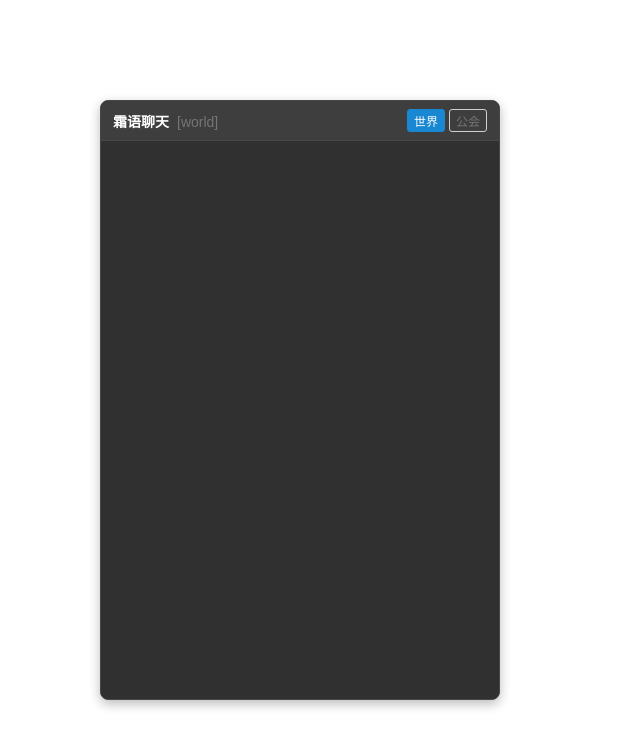
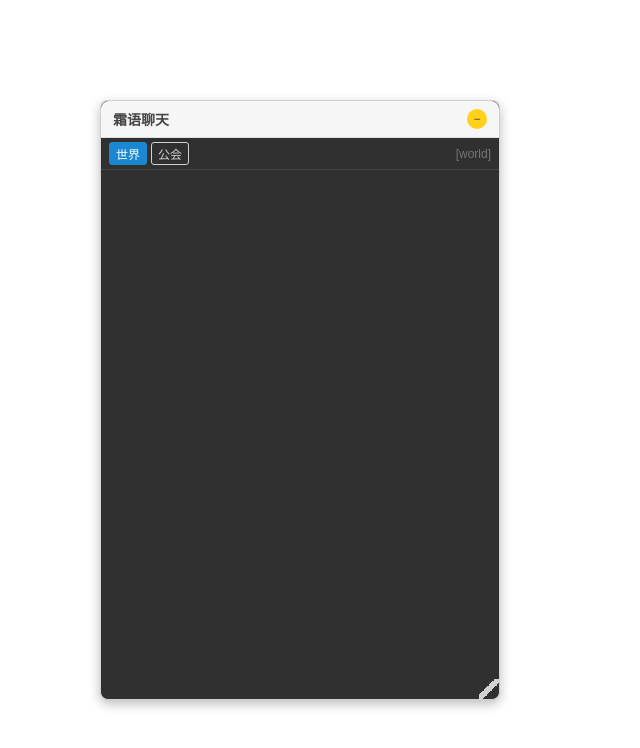
Before and after one commit to YeShuang25/ShuangDialog, a React app: page / in a window 1280 px wide. Shown: the top 748 px of the page, without its empty margins (0-640 px from the left). Built offline with nearby package versions, Linux system fonts and the light colour scheme; the HTML template or start-up script is replaced by a standard one.

Commit message:
feat: 添加悬浮窗口组件并在聊天面板中集成

```diff
--- /dev/null
+++ b/src/ui/components/FloatingWindow.tsx
@@ -0,0 +1,244 @@
+import React, { useState, useRef, useCallback } from 'react';
+
+export interface FloatingWindowProps {
+  title: string;
+  children: React.ReactNode;
+  defaultPosition?: { x: number; y: number };
+  defaultSize?: { width: number; height: number };
+  minSize?: { width: number; height: number };
+  onClose?: () => void;
+  className?: string;
+  style?: React.CSSProperties;
+}
+
+export const FloatingWindow: React.FC<FloatingWindowProps> = ({
+  title,
+  children,
+  defaultPosition = { x: 100, y: 100 },
+  defaultSize = { width: 400, height: 600 },
+  minSize = { width: 200, height: 150 },
+  onClose,
+  className = '',
+  style = {}
+}) => {
+  const [position, setPosition] = useState(defaultPosition);
+  const [size, setSize] = useState(defaultSize);
+  const [isMinimized, setIsMinimized] = useState(false);
+  const [isDragging, setIsDragging] = useState(false);
+  const [isResizing, setIsResizing] = useState(false);
+  const [dragStart, setDragStart] = useState({ x: 0, y: 0 });
+
+  const windowRef = useRef<HTMLDivElement>(null);
+  const headerRef = useRef<HTMLDivElement>(null);
+
+  // 拖拽逻辑
+  const handleMouseDown = useCallback((e: React.MouseEvent) => {
+    if (isMinimized) return;
+
+    setIsDragging(true);
+    setDragStart({
+      x: e.clientX - position.x,
+      y: e.clientY - position.y
+    });
+
+    e.preventDefault();
+  }, [position, isMinimized]);
+
+  const handleMouseMove = useCallback((e: MouseEvent) => {
+    if (isDragging) {
+      const newX = Math.max(0, Math.min(window.innerWidth - size.width, e.clientX - dragStart.x));
+      const newY = Math.max(0, Math.min(window.innerHeight - 40, e.clientY - dragStart.y));
+
+      setPosition({ x: newX, y: newY });
+    }
+  }, [isDragging, dragStart, size.width]);
+
+  const handleMouseUp = useCallback(() => {
+    setIsDragging(false);
+  }, []);
+
+  // 调整大小逻辑
+  const handleResizeMouseDown = useCallback((e: React.MouseEvent) => {
+    if (isMinimized) return;
+
+    setIsResizing(true);
+    setDragStart({
+      x: e.clientX - size.width,
+      y: e.clientY - size.height
+    });
+
+    e.preventDefault();
+    e.stopPropagation();
+  }, [size, isMinimized]);
+
+  const handleResizeMouseMove = useCallback((e: MouseEvent) => {
+    if (isResizing) {
+      const newWidth = Math.max(minSize.width, e.clientX - dragStart.x);
+      const newHeight = Math.max(minSize.height, e.clientY - dragStart.y);
+
+      setSize({ width: newWidth, height: newHeight });
+    }
+  }, [isResizing, dragStart, minSize]);
+
+  const handleResizeMouseUp = useCallback(() => {
+    setIsResizing(false);
+  }, []);
+
+  // 事件监听器
+  React.useEffect(() => {
+    if (isDragging || isResizing) {
+      document.addEventListener('mousemove', isDragging ? handleMouseMove : handleResizeMouseMove);
+      document.addEventListener('mouseup', isDragging ? handleMouseUp : handleResizeMouseUp);
+
+      return () => {
+        document.removeEventListener('mousemove', isDragging ? handleMouseMove : handleResizeMouseMove);
+        document.removeEventListener('mouseup', isDragging ? handleMouseUp : handleResizeMouseUp);
+      };
+    }
+  }, [isDragging, isResizing, handleMouseMove, handleMouseUp, handleResizeMouseMove, handleResizeMouseUp]);
+
+  // 最小化按钮
+  const toggleMinimize = () => {
+    setIsMinimized(!isMinimized);
+  };
+
+  // 最小化状态的样式
+  const minimizedStyle: React.CSSProperties = {
+    position: 'fixed',
+    left: position.x,
+    top: position.y,
+    width: '120px',
+    height: '40px',
+    backgroundColor: '#007acc',
+    color: 'white',
+    borderRadius: '20px',
+    display: 'flex',
+    alignItems: 'center',
+    justifyContent: 'center',
+    cursor: 'pointer',
+    boxShadow: '0 2px 8px rgba(0,0,0,0.3)',
+    zIndex: 10001,
+    fontSize: '14px',
+    fontWeight: 'bold'
+  };
+
+  // 正常状态的样式
+  const normalStyle: React.CSSProperties = {
+    position: 'fixed',
+    left: position.x,
+    top: position.y,
+    width: size.width,
+    height: size.height,
+    backgroundColor: '#ffffff',
+    border: '1px solid #ccc',
+    borderRadius: '8px',
+    boxShadow: '0 4px 12px rgba(0, 0, 0, 0.3)',
+    display: 'flex',
+    flexDirection: 'column',
+    zIndex: 10000,
+    ...style
+  };
+
+  if (isMinimized) {
+    return (
+      <div
+        style={minimizedStyle}
+        onMouseDown={handleMouseDown}
+        onDoubleClick={toggleMinimize}
+        className={className}
+      >
+        {title}
+      </div>
+    );
+  }
+
+  return (
+    <div
+      ref={windowRef}
+      style={normalStyle}
+      className={className}
+    >
+      {/* 标题栏 */}
+      <div
+        ref={headerRef}
+        style={{
+          padding: '8px 12px',
+          backgroundColor: '#f5f5f5',
+          borderBottom: '1px solid #ddd',
+          borderRadius: '8px 8px 0 0',
+          display: 'flex',
+          justifyContent: 'space-between',
+          alignItems: 'center',
+          cursor: 'move',
+          userSelect: 'none'
+        }}
+        onMouseDown={handleMouseDown}
+      >
+        <div style={{ fontWeight: 'bold', color: '#333' }}>
+          {title}
+        </div>
+        <div style={{ display: 'flex', gap: '4px' }}>
+          <button
+            onClick={toggleMinimize}
+            style={{
+              width: '20px',
+              height: '20px',
+              border: 'none',
+              backgroundColor: '#ffcc00',
+              borderRadius: '50%',
+              cursor: 'pointer',
+              display: 'flex',
+              alignItems: 'center',
+              justifyContent: 'center',
+              fontSize: '12px',
+              color: '#333'
+            }}
+            title="最小化"
+          >
+            −
+          </button>
+          {onClose && (
+            <button
+              onClick={onClose}
+              style={{
+                width: '20px',
+                height: '20px',
+                border: 'none',
+                backgroundColor: '#ff4444',
+                borderRadius: '50%',
+                cursor: 'pointer',
+                display: 'flex',
+                alignItems: 'center',
+                justifyContent: 'center',
+                fontSize: '12px',
+                color: 'white'
+              }}
+              title="关闭"
+            >
+              ×
+            </button>
+          )}
+        </div>
+      </div>
+
+      {/* 内容区域 */}
+      <div style={{ flex: 1, overflow: 'hidden' }}>
+        {children}
+      </div>
+
+      {/* 调整大小手柄 */}
+      <div
+        style={{
+          position: 'absolute',
+          bottom: 0,
+          right: 0,
+          width: '20px',
+          height: '20px',
+          cursor: 'nw-resize',
+          background: 'linear-gradient(-45deg, transparent 0%, transparent 40%, #ccc 40%, #ccc 60%, transparent 60%)'
+        }}
+        onMouseDown={handleResizeMouseDown}
+      />
+    </div>
+  );
+};
--- a/src/ui/pages/ChatPanel.tsx
+++ b/src/ui/pages/ChatPanel.tsx
@@ -5,6 +5,7 @@ import { useSettingStore } from '../../store/useSettingStore';
 import { ChatParser } from '../../modules/chat/parser';
 import { ChatFilter } from '../../modules/chat/filter';
 import { getDispatcher } from '../../core/dispatcher';
+import { FloatingWindow } from '../components/FloatingWindow';
 
 export const ChatPanel: React.FC = () => {
   const messages = useChatStore((state) => state.messages);
@@ -45,36 +46,6 @@ export const ChatPanel: React.FC = () => {
 
   const filteredMessages = messages.filter(msg => msg.channel === activeChannel);
 
-  const panelStyle: React.CSSProperties = {
-    position: 'fixed',
-    left: chatSettings.position.x,
-    top: chatSettings.position.y,
-    width: chatSettings.position.width,
-    height: chatSettings.position.height,
-    backgroundColor: chatSettings.theme === 'dark' ? '#1a1a1a' : '#ffffff',
-    color: chatSettings.theme === 'dark' ? '#ffffff' : '#000000',
-    border: `1px solid ${chatSettings.theme === 'dark' ? '#333' : '#ccc'}`,
-    borderRadius: '8px',
-    fontFamily: chatSettings.fontFamily,
-    fontSize: `${chatSettings.fontSize}px`,
-    opacity: chatSettings.opacity,
-    overflow: 'hidden',
-    display: 'flex',
-    flexDirection: 'column',
-    zIndex: 10000,
-    boxShadow: '0 4px 12px rgba(0, 0, 0, 0.3)'
-  };
-
-  const headerStyle: React.CSSProperties = {
-    padding: '8px 12px',
-    backgroundColor: chatSettings.theme === 'dark' ? '#2a2a2a' : '#f5f5f5',
-    borderBottom: `1px solid ${chatSettings.theme === 'dark' ? '#333' : '#ddd'}`,
-    display: 'flex',
-    justifyContent: 'space-between',
-    alignItems: 'center',
-    cursor: 'move'
-  };
-
   const messagesStyle: React.CSSProperties = {
     flex: 1,
     overflowY: 'auto',
@@ -97,26 +68,34 @@ export const ChatPanel: React.FC = () => {
   });
 
   return (
-    <div style={panelStyle}>
-      <div style={headerStyle}>
-        <div>
-          <strong>霜语聊天</strong>
-          {chatSettings.showChannel && (
-            <span style={{ marginLeft: '8px', color: '#666' }}>
-              [{activeChannel}]
-            </span>
-          )}
-        </div>
-        <div>
+    <FloatingWindow
+      title="霜语聊天"
+      defaultPosition={chatSettings.position}
+      defaultSize={{ width: chatSettings.position.width, height: chatSettings.position.height }}
+      style={{
+        backgroundColor: chatSettings.theme === 'dark' ? '#1a1a1a' : '#ffffff',
+        color: chatSettings.theme === 'dark' ? '#ffffff' : '#000000',
+        fontFamily: chatSettings.fontFamily,
+        fontSize: `${chatSettings.fontSize}px`,
+        opacity: chatSettings.opacity
+      }}
+    >
+      <div style={{ height: '100%', display: 'flex', flexDirection: 'column' }}>
+        {/* 频道切换栏 */}
+        <div style={{
+          padding: '4px 8px',
+          borderBottom: `1px solid ${chatSettings.theme === 'dark' ? '#333' : '#ddd'}`,
+          display: 'flex',
+          gap: '4px'
+        }}>
           <button
             onClick={() => setActiveChannel('world')}
             style={{
-              marginRight: '4px',
               padding: '2px 6px',
               fontSize: '12px',
               border: activeChannel === 'world' ? '1px solid #007acc' : '1px solid #ccc',
               backgroundColor: activeChannel === 'world' ? '#007acc' : 'transparent',
-              color: activeChannel === 'world' ? '#ffffff' : '#666',
+              color: activeChannel === 'world' ? '#ffffff' : (chatSettings.theme === 'dark' ? '#ccc' : '#666'),
               borderRadius: '3px',
               cursor: 'pointer'
             }}
@@ -130,16 +109,21 @@ export const ChatPanel: React.FC = () => {
               fontSize: '12px',
               border: activeChannel === 'guild' ? '1px solid #007acc' : '1px solid #ccc',
               backgroundColor: activeChannel === 'guild' ? '#007acc' : 'transparent',
-              color: activeChannel === 'guild' ? '#ffffff' : '#666',
+              color: activeChannel === 'guild' ? '#ffffff' : (chatSettings.theme === 'dark' ? '#ccc' : '#666'),
               borderRadius: '3px',
               cursor: 'pointer'
             }}
           >
             公会
           </button>
-        </div>
+          {chatSettings.showChannel && (
+            <span style={{ marginLeft: 'auto', color: '#666', fontSize: '12px', alignSelf: 'center' }}>
+              [{activeChannel}]
+            </span>
+          )}
         </div>
 
+        {/* 消息列表 */}
         <div style={messagesStyle}>
           {filteredMessages.map((message) => (
             <div key={message.id} style={messageStyle(message)}>
@@ -171,5 +155,6 @@ export const ChatPanel: React.FC = () => {
           <div ref={messagesEndRef} />
         </div>
       </div>
+    </FloatingWindow>
   );
 };
```
Also changed, not shown: 1 other file (tests, documents, lock files or other folders). Lines whose indentation alone changed are shown as unchanged.
